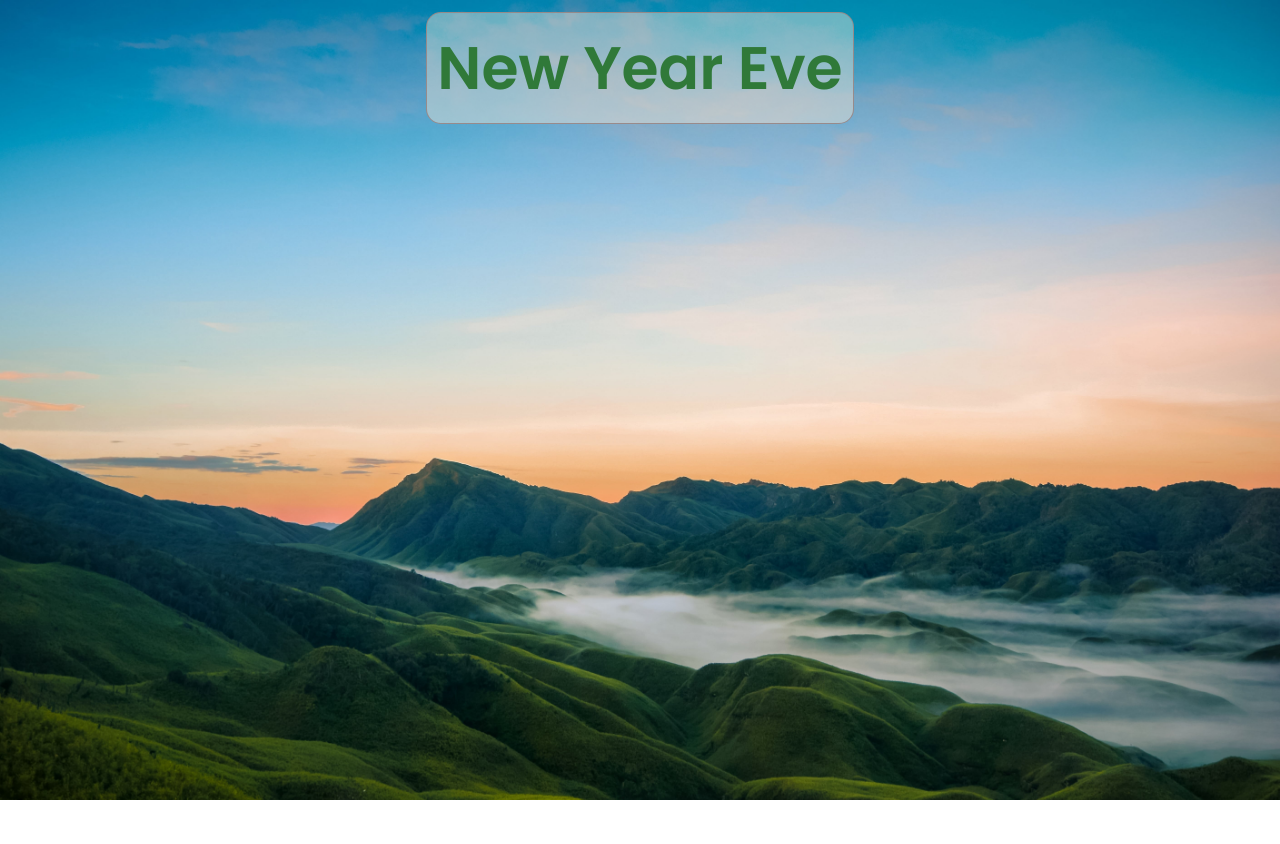
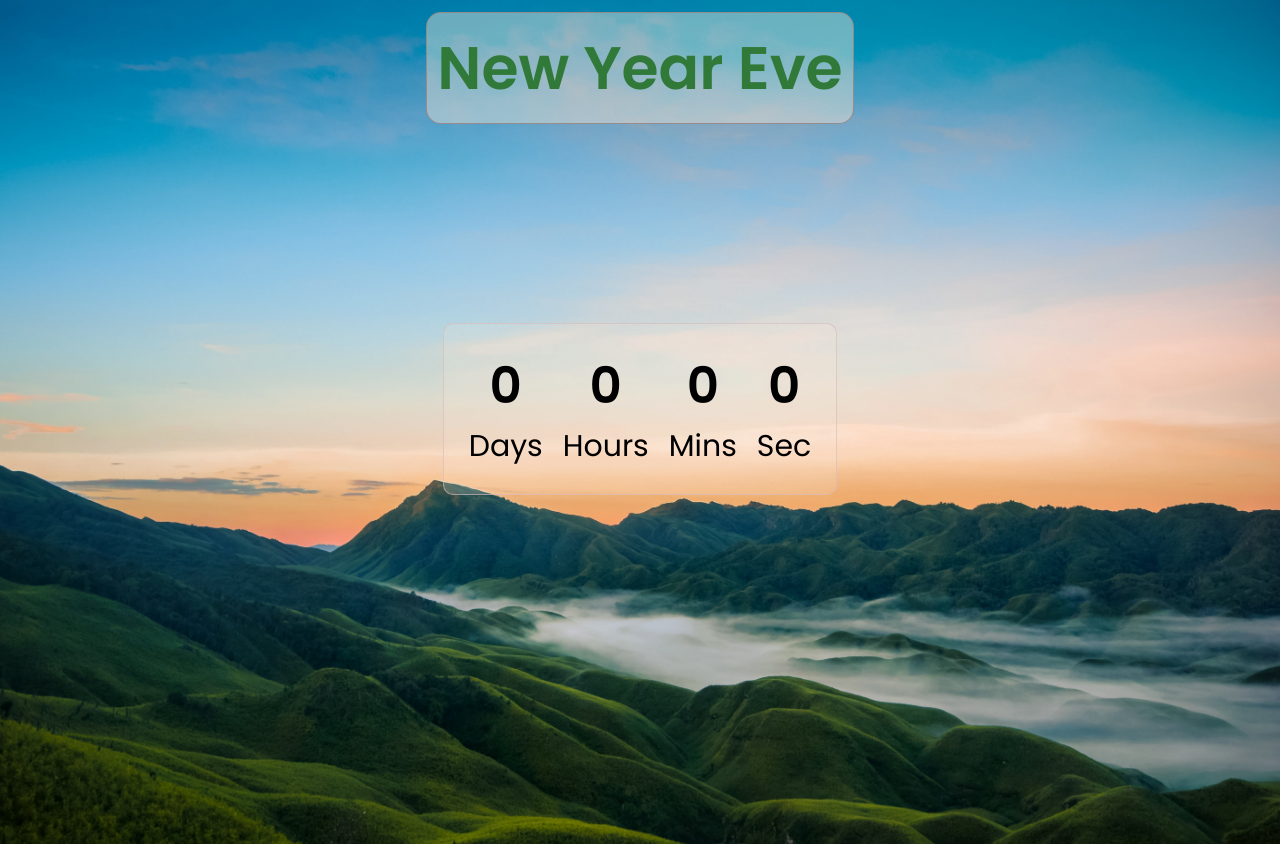
Before and after one commit to ShreyasPrabhu26/New-Year-Eve, a plain HTML site: page index.html in a window 1280 px wide. Before the commit the page ends 800 px from the top, so only its background shows below. Drawn offline with Linux system fonts and the light colour scheme.

Commit message:
Add-Counter-Body

```diff
--- a/index.html
+++ b/index.html
@@ -11,10 +11,40 @@
     <link rel="preconnect" href="https://fonts.gstatic.com" crossorigin>
     <link href="https://fonts.googleapis.com/css2?family=Poppins:ital,wght@0,400;0,600;1,200&display=swap"
         rel="stylesheet">
+
 <body>
     <div class="title-container">
         <h1 class="title">New Year Eve</h1>
     </div>
+    <div class="main-container">
+        <div class="Timer-Body">
+            <div class="coundown-el days-c">
+                <p class="big-text" id="days">
+                    0
+                </p>
+                <span>Days</span>
+            </div>
+            <div class="coundown-el hours-c">
+                <p class="big-text" id="hours">
+                    0
+                </p>
+                <span>Hours</span>
+            </div>
+            <div class="coundown-el min-c">
+                <p class="big-text" id="min">
+                    0
+                </p>
+                <span>Mins</span>
+            </div>
+            <div class="coundown-el sec-c">
+                <p class="big-text" id="sec">
+                    0
+                </p>
+                <span>Sec</span>
+            </div>
+        </div>
+    </div>
 </body>
 <script src="index.js"></script>
+
 </html>
--- a/style.css
+++ b/style.css
@@ -1,9 +1,10 @@
-*{
+/* Mobile-First-Approach */
+* {
   margin: 0;
   padding: 0;
   box-sizing: border-box;
 }
-html{
+html {
   font-size: 62.5%;
 }
 
@@ -31,3 +32,36 @@ body {
   border-radius: 15px;
   color: rgb(48, 121, 57);
 }
+
+.main-container {
+  /* border: 1px solid red; */
+  display: flex;
+  height: 90vh;
+  flex-direction: column;
+  justify-content: center;
+  align-items: center;
+}
+
+.Timer-Body {
+  background-color: rgba(250, 235, 215, 0.187);
+  border-radius: 10px;
+  padding: 15px;
+  margin-bottom: 150px;
+  font-size: 3rem;
+  display: flex;
+  flex-wrap: nowrap;
+  align-content: center;
+  align-items: center;
+  flex-direction: row;
+  border: 1px solid rgba(211, 186, 186, 0.62);
+}
+
+.big-text {
+  font-size: 5rem;
+  font-weight: bolder;
+}
+
+.coundown-el {
+  text-align: center;
+  padding: 10px;
+}
```
Lines whose indentation alone changed are shown as unchanged.
